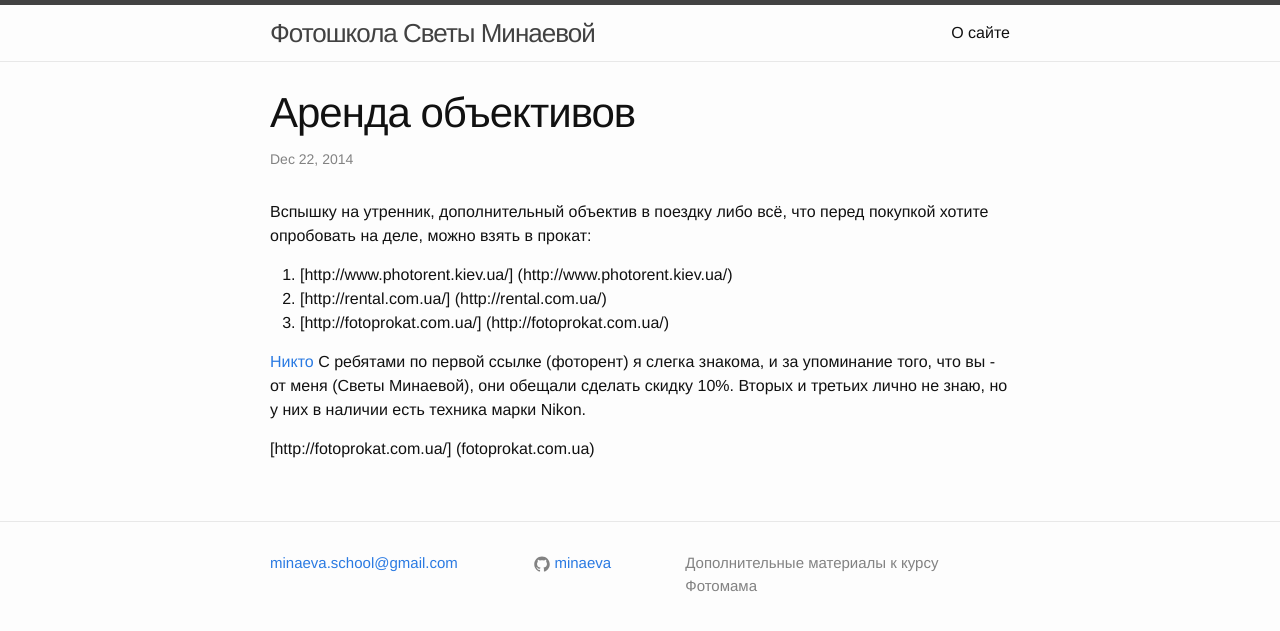
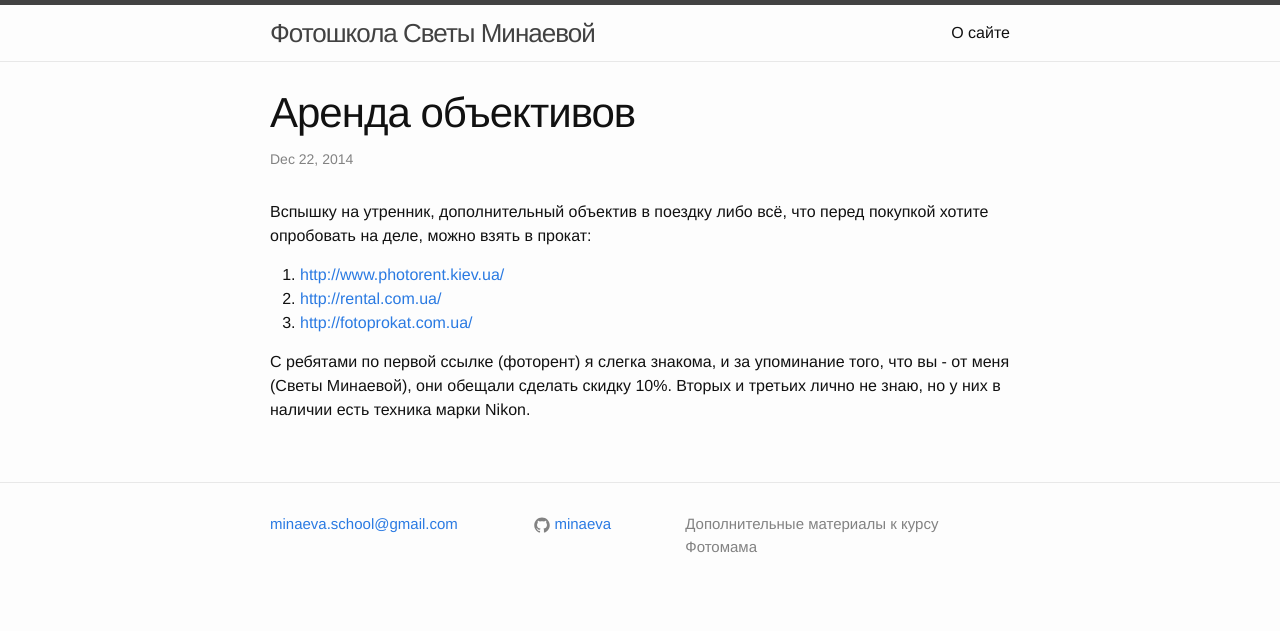
Before and after one commit to minaeva/minaeva.github.io, a Jekyll site: the page built from _posts/2014-12-22-photorent.md, in a window 1280 px wide. Shown: the top 631 px of the page. Built offline with Jekyll 4.4.1, drawn with Linux system fonts in a browser that asks for light colours.

Commit message:
Update 2014-12-22-photorent.md

```diff
--- a/_posts/2014-12-22-photorent.md
+++ b/_posts/2014-12-22-photorent.md
@@ -5,12 +5,9 @@ categories: equipment
 
 Вспышку на утренник, дополнительный объектив в поездку либо всё, что перед покупкой хотите опробовать на деле, можно взять в прокат:
 
-1. [http://www.photorent.kiev.ua/] (http://www.photorent.kiev.ua/)
-2. [http://rental.com.ua/] (http://rental.com.ua/)
-3. [http://fotoprokat.com.ua/] (http://fotoprokat.com.ua/)
+1. [http://www.photorent.kiev.ua/](http://www.photorent.kiev.ua/)
+2. [http://rental.com.ua/](http://rental.com.ua/)
+3. [http://fotoprokat.com.ua/](http://fotoprokat.com.ua/)
 
-[Никто](wikipedia.org)
 С ребятами по первой ссылке (фоторент) я слегка знакома, и за упоминание того, что вы - от меня (Светы Минаевой), они обещали сделать скидку 10%.
 Вторых и третьих лично не знаю, но у них в наличии есть техника марки Nikon.
-
-[http://fotoprokat.com.ua/] (fotoprokat.com.ua)
```
